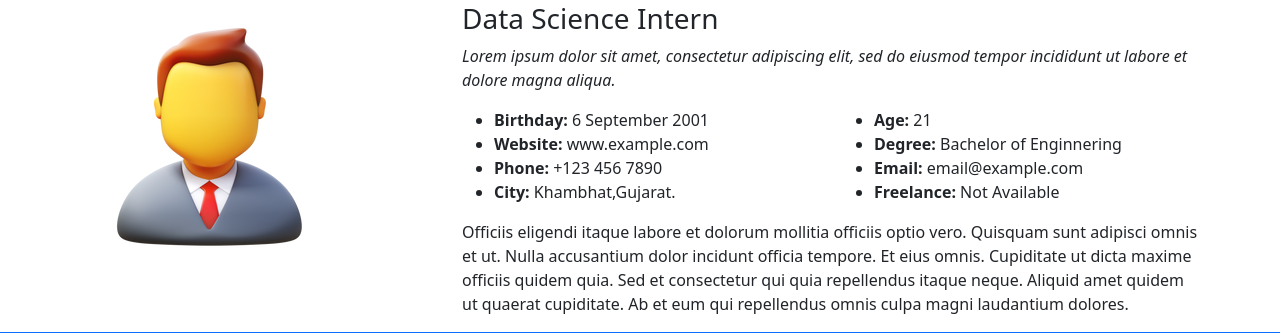
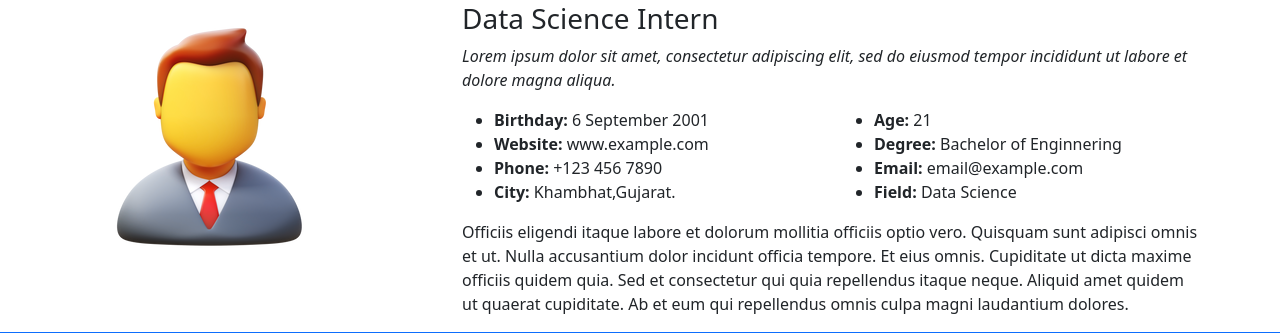
Before and after one commit to darshanrana023/Assignments_Darshan, a Flask app: page /about in a window 1280 px wide. Shown: the part 164-497 px from the top of the page. Run offline with Flask 3, Linux system fonts and the light colour scheme.

Commit message:
Assignment

```diff
--- a/Assignment 1/templates/about.html
+++ b/Portfolio/templates/about.html
@@ -69,7 +69,7 @@
                     <li><i class="bi bi-chevron-right"></i> <strong>Age:</strong> <span>21</span></li>
                     <li><i class="bi bi-chevron-right"></i> <strong>Degree:</strong> <span>Bachelor of Enginnering</span></li>
                     <li><i class="bi bi-chevron-right"></i> <strong>Email:</strong> <span>email@example.com</span></li>
-                    <li><i class="bi bi-chevron-right"></i> <strong>Freelance:</strong> <span>Not Available</span></li>
+                    <li><i class="bi bi-chevron-right"></i> <strong>Field:</strong> <span>Data Science</span></li>
                   </ul>
                 </div>
               </div>
--- a/Assignment 1/templates/home.html
+++ b/Portfolio/templates/home.html
@@ -68,6 +68,8 @@
             <a href="/projects" class="btn btn-primary btn-lg">View Portfolio</a>
         </div>
     </div>
+    <hr>
+
 
 
     <footer class="bg-primary text-white text-center text-lg-start">
```
Also changed, not shown: Portfolio/app.py (renamed from Assignment 1/app.py), Portfolio/static/demo.css (renamed from Assignment 1/static/demo.css), Portfolio/static/person.png (renamed from Assignment 1/static/person.png), Portfolio/templates/contact.html (renamed from Assignment 1/templates/contact.html), Portfolio/templates/demo.css (renamed from Assignment 1/templates/demo.css), Portfolio/templates/nav.html (renamed from Assignment 1/templates/nav.html), Portfolio/templates/projects.html (renamed from Assignment 1/templates/projects.html), Portfolio/templates/skills.html (renamed from Assignment 1/templates/skills.html), 1 other file.
